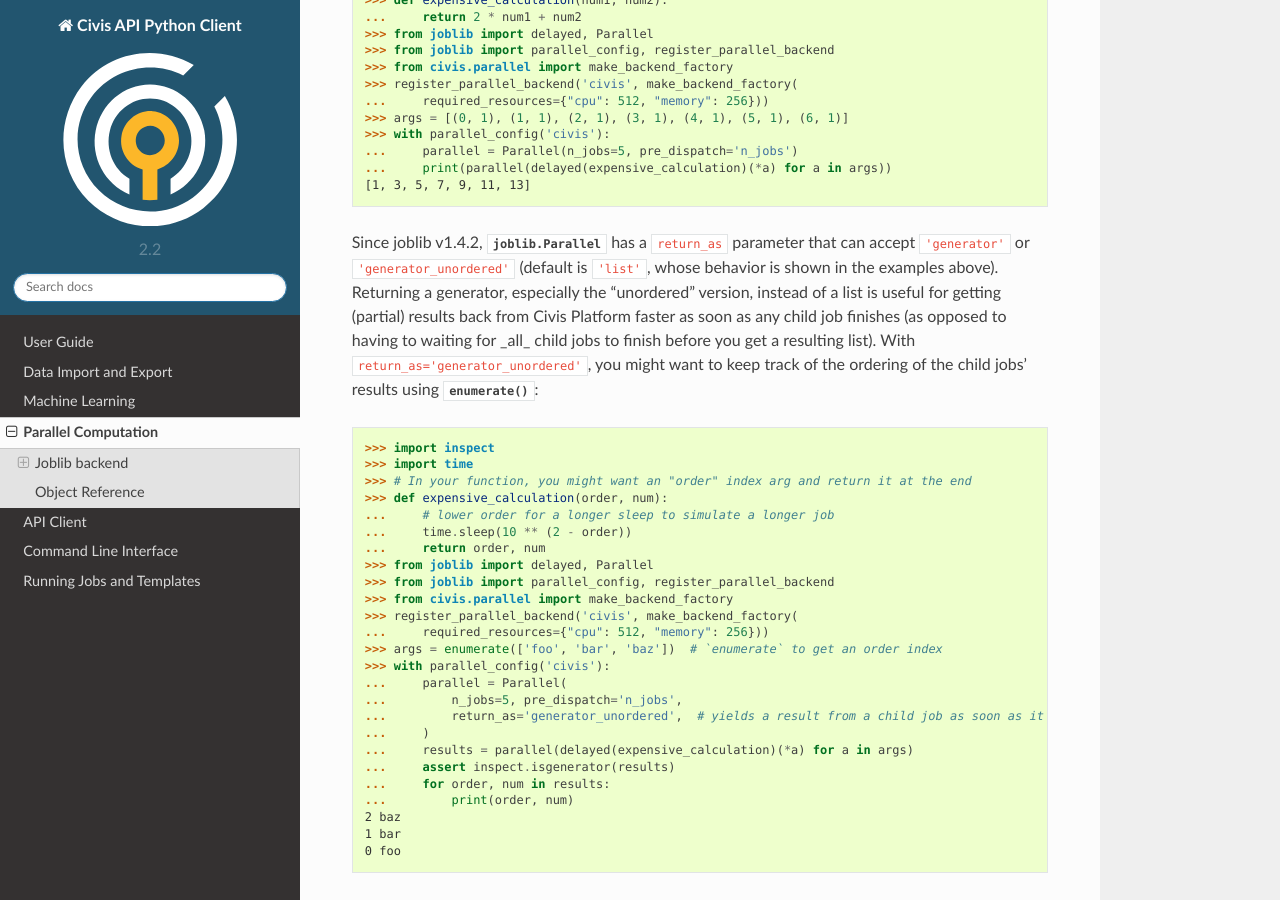
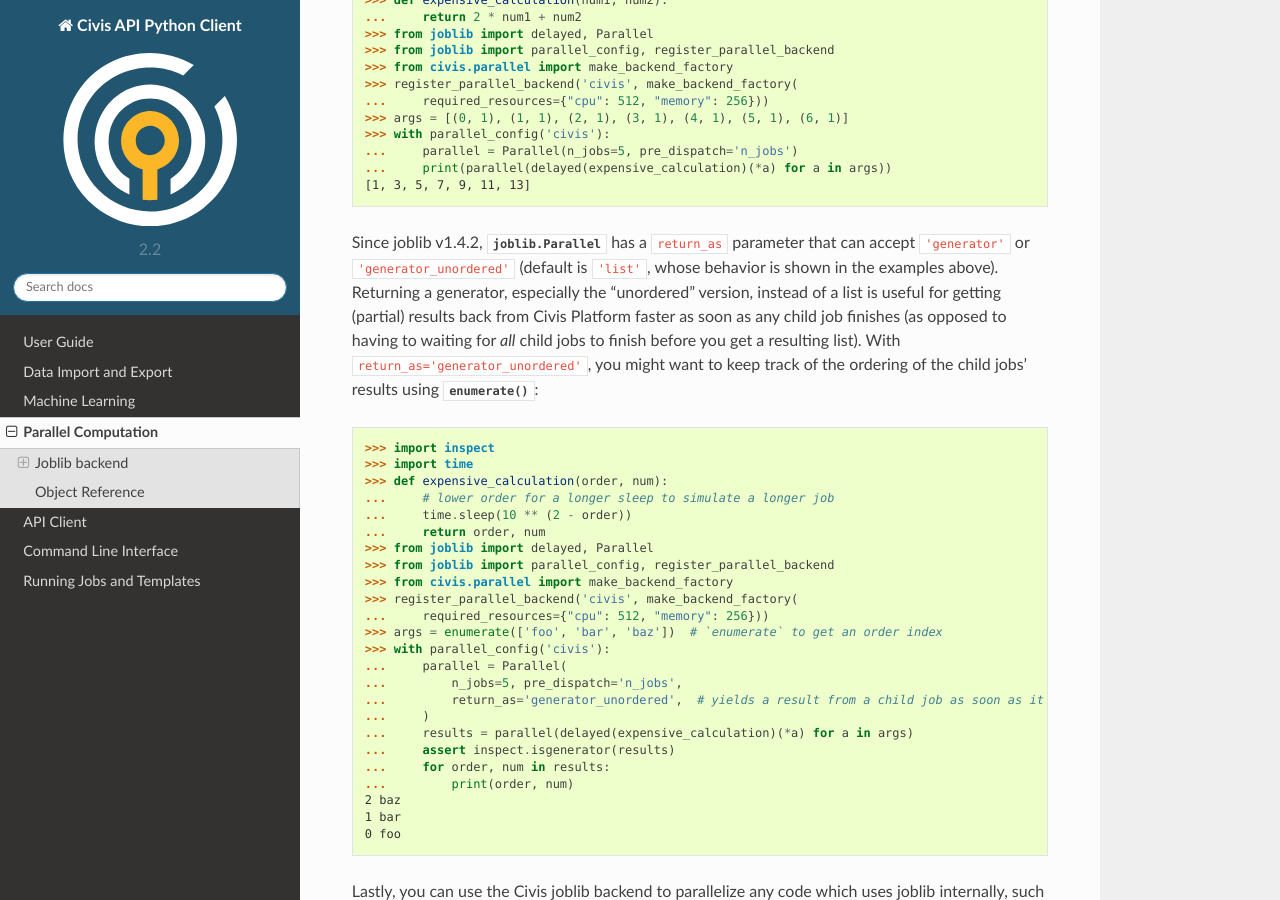
Before and after one commit to civisanalytics/civis-python, a Sphinx documentation site: the page built from docs/source/parallel.rst, in a window 1280 px wide and 900 px high, scrolled down 3480 px. Built offline with Sphinx 7.4.7 and the Read the Docs theme 2.0.0, drawn with Linux system fonts in a browser that asks for light colours.

```diff
--- a/docs/source/index.rst
+++ b/docs/source/index.rst
@@ -5,7 +5,7 @@ Civis API Python Client
 
 .. meta::
    :description:
-      The Civis API Python Client allows users to interact with Civis Platform programmatically using Python.
+      The Civis API Python Client provides an interface in Python to interact with Civis Platform programmatically.
    :keywords:
       civis, civis platform, civis analytics, civis api, civis python,
       data science, data engineering, data analysis, data analytics, machine learning
--- a/docs/source/parallel.rst
+++ b/docs/source/parallel.rst
@@ -186,7 +186,7 @@ that can accept ``'generator'`` or ``'generator_unordered'``
 (default is ``'list'``, whose behavior is shown in the examples above).
 Returning a generator, especially the "unordered" version, instead of a list
 is useful for getting (partial) results back from Civis Platform faster
-as soon as any child job finishes (as opposed to having to waiting for _all_ child jobs
+as soon as any child job finishes (as opposed to having to waiting for `all` child jobs
 to finish before you get a resulting list). With ``return_as='generator_unordered'``,
 you might want to keep track of the ordering of the child jobs' results
 using :func:`enumerate`:
@@ -195,7 +195,6 @@ using :func:`enumerate`:
 
     >>> import inspect
     >>> import time
-    >>> # In your function, you might want an "order" index arg and return it at the end
     >>> def expensive_calculation(order, num):
     ...     # lower order for a longer sleep to simulate a longer job
     ...     time.sleep(10 ** (2 - order))
```
Also changed, not shown: CHANGELOG.md (+0 -3 lines).
